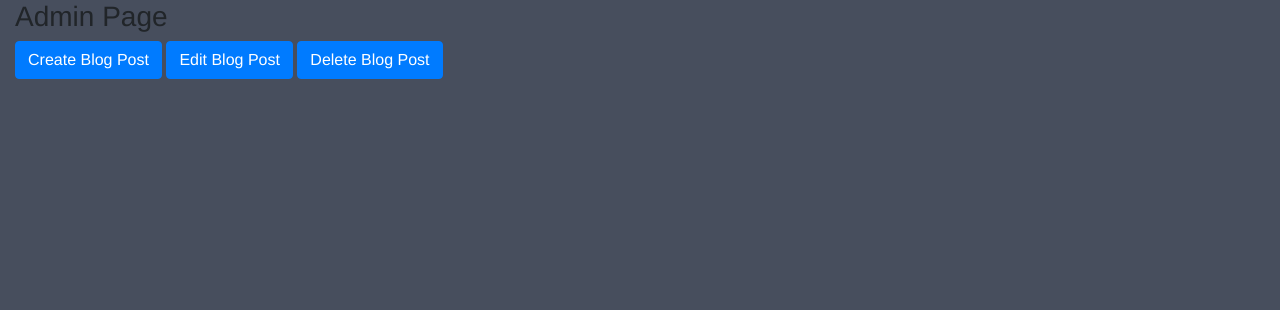
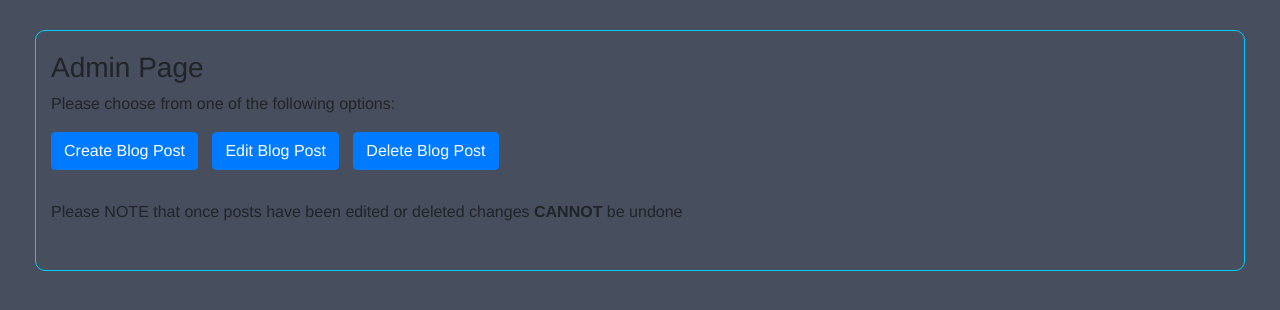
Before and after one commit to stiophan0309/sah-milestone3, a Flask app: page /admin in a window 1280 px wide. Shown: the part 70-380 px from the top of the page. Run offline with Flask 2, Linux system fonts and the light colour scheme; data that the repository does not hold is empty; some libraries are stand-ins or nearby versions.

Commit message:
Added further styling and layout change to create form on admin page to make more useable

```diff
--- a/static/css/style.css
+++ b/static/css/style.css
@@ -277,3 +277,36 @@ nav ul li a:hover {
 #create {
     display: none;
 }
+
+/* Admin Page */
+
+.admin-title {
+    margin-top: 20px;
+}
+
+.admin-control {
+    border: 1px solid #0cf;
+    border-radius: 10px;
+    margin: 30px 20px 0px 20px;
+    padding-bottom: 30px;
+}
+
+.admin-buttons {
+    padding-bottom: 20px;
+}
+
+.admin-button {
+    margin: 0px 10px 10px 0px;
+}
+
+.submit-button {
+    margin: 10px 0px 0px 15px;
+}
+
+.admin-function {
+    margin: 20px 0px 20px 0px;
+
+}
+label {
+     margin-top: 10px;
+ }
--- a/templates/admin.html
+++ b/templates/admin.html
@@ -4,24 +4,35 @@
 {% block content %}
 
 <section class="container-fluid">
-    <div class="row">
+    <div class="row admin-control">
 
-        <div class="col-sm-12">
+        <div class="col-sm-12 admin-title">
             <h3>Admin Page</h3>
+            <p>Please choose from one of the following options:</p>
+        </div>
+
+        <div class="col-sm-12 admin-buttons">
+            <button class="btn btn-primary admin-button" onclick="createBlog()">Create Blog Post</button>
+            <button class="btn btn-primary admin-button" onclick="editBlog()">Edit Blog Post</button>
+            <button class="btn btn-primary admin-button" onclick="deleteBlog()">Delete Blog Post</button>
         </div>
 
         <div class="col-sm-12">
-            <button class="btn btn-primary" onclick="createBlog()">Create Blog Post</button>
-            <button class="btn btn-primary" onclick="editBlog()">Edit Blog Post</button>
-            <button class="btn btn-primary" onclick="deleteBlog()">Delete Blog Post</button>
+            <p>Please NOTE that once posts have been edited or deleted changes <strong>CANNOT</strong> be undone</p>
         </div>
+
 
     </div>
 
-    <div class="row">
+    <div class="row admin-control" id="create">
 
-        <div id="create">
+        <div class="col-sm-12">
             <form action="{{ url_for('insert_blog') }}" method="POST" class="col s12">
+                <div class="row">
+                    <div class="col-sm-12 admin-function">
+                       <h5>Create New Blog Post</h5>
+                    </div>
+                </div>
                 <div class="row">
                     <div class="input-field col s12">
                         <label for="blog_title">New Post Title</label>
@@ -35,7 +46,7 @@
                     </div>
                 </div>
                 <div class="row">
-                    <button class="btn btn-secondary" type="submit">Add Post
+                    <button class="btn btn-secondary submit-button" type="submit">Add Post
                     </button>
                 </div>
             </form>
```
